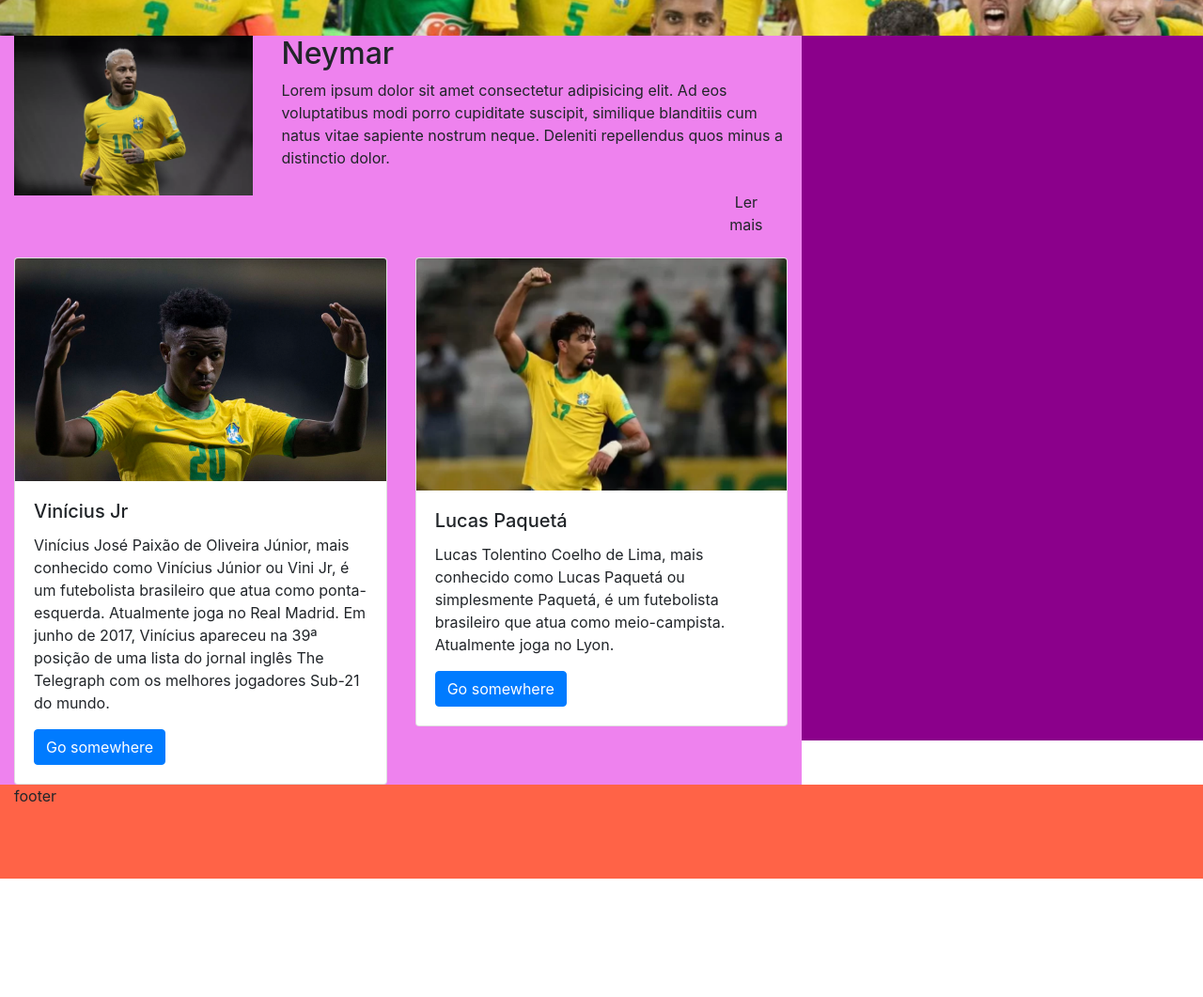
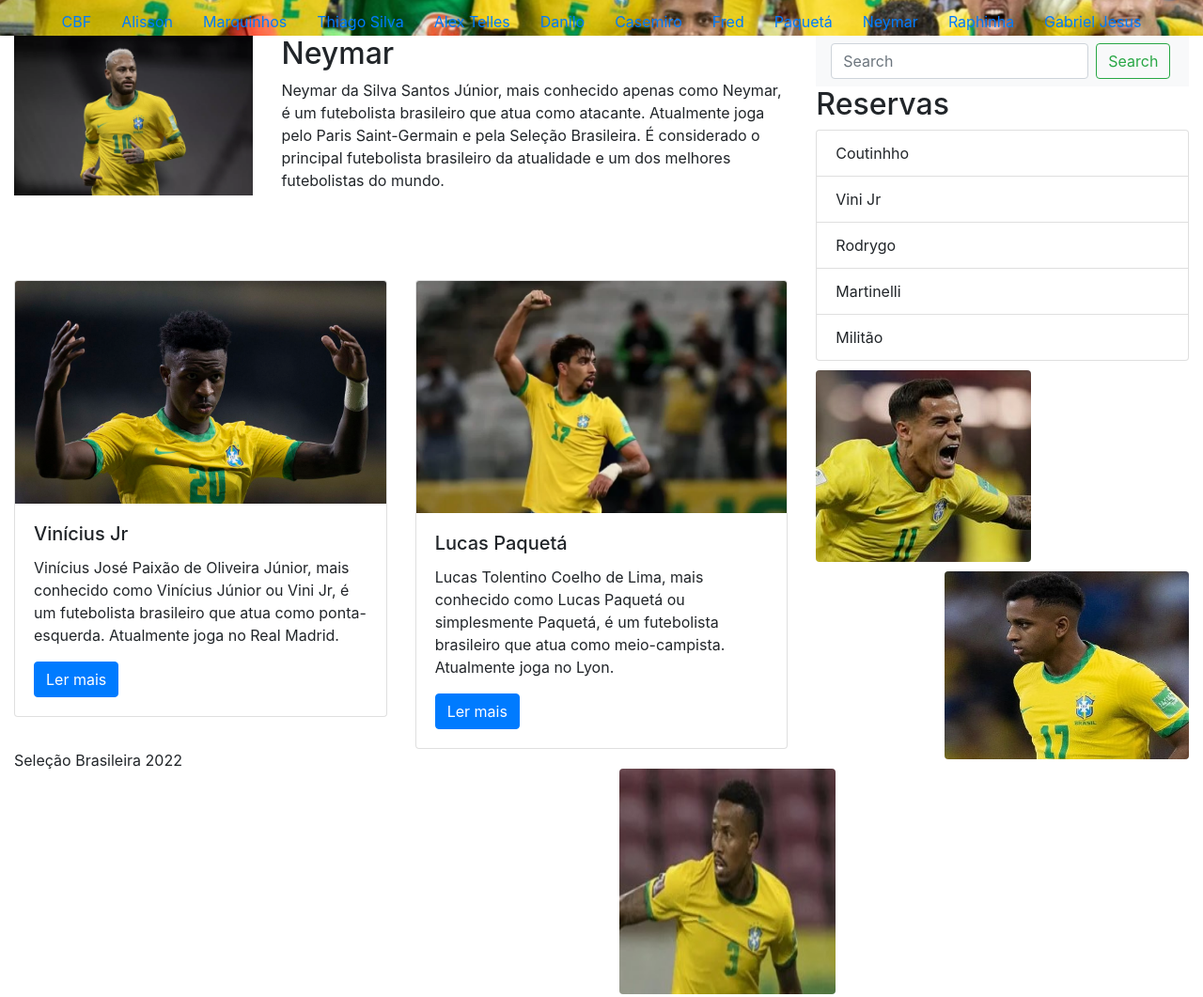
Before and after one commit to viniross/trabalho-bootstrap, a plain HTML site: page 08-18-vinícius/index.html in a window 1280 px wide. Shown: the part 262-1323 px from the top of the page at 94% size. Before the commit the page ends 1197 px from the top, so only its background shows below. Drawn offline with nearby package versions, Linux system fonts and the light colour scheme.

Commit message:
precisa de alterações

```diff
--- a/08-18-vinícius/index.html
+++ b/08-18-vinícius/index.html
@@ -8,47 +8,47 @@
     <link rel="stylesheet" href="https://cdn.jsdelivr.net/npm/bootstrap@4.6.2/dist/css/bootstrap.min.css" integrity="sha384-xOolHFLEh07PJGoPkLv1IbcEPTNtaed2xpHsD9ESMhqIYd0nLMwNLD69Npy4HI+N" crossorigin="anonymous">
     <link rel="stylesheet" href="./style.css">
 
-    <title>Hello, world!</title>
+    <title>Seleção Brasileira</title>
   </head>
   <body class="container-fluid">
     <header class="row">
         <div class="col-lg-12 col-12">
           <ul class="nav justify-content-center">
             <li class="nav-item">
-              <a class="nav-link" href="#">CBF</a>
+              <a class="nav-link" href="https://www.cbf.com.br/">CBF</a>
             </li>
             <li class="nav-item">
-              <a class="nav-link" href="#">Alisson</a>
+              <a class="nav-link" href="https://pt.wikipedia.org/wiki/Alisson_Becker">Alisson</a>
             </li>
             <li class="nav-item">
-              <a class="nav-link" href="#">Marquinhos</a>
+              <a class="nav-link" href="https://pt.wikipedia.org/wiki/Marquinhos_(futebolista,_1994)">Marquinhos</a>
             </li>
             <li class="nav-item">
-              <a class="nav-link" href="#">Thiago Silva</a>
+              <a class="nav-link" href="https://pt.wikipedia.org/wiki/Thiago_Silva">Thiago Silva</a>
             </li>
             <li class="nav-item">
-              <a class="nav-link" href="#">Alex Telles</a>
+              <a class="nav-link" href="https://pt.wikipedia.org/wiki/Alex_Telles">Alex Telles</a>
             </li>
             <li class="nav-item">
-              <a class="nav-link" href="#">Danilo</a>
+              <a class="nav-link" href="https://pt.wikipedia.org/wiki/Danilo_Luiz_da_Silva">Danilo</a>
             </li>
             <li class="nav-item">
-              <a class="nav-link" href="#">Casemiro</a>
+              <a class="nav-link" href="https://pt.wikipedia.org/wiki/Casemiro_(futebolista)">Casemiro</a>
             </li>
             <li class="nav-item">
-              <a class="nav-link" href="#">Fred</a>
+              <a class="nav-link" href="https://pt.wikipedia.org/wiki/Frederico_Rodrigues_Santos">Fred</a>
             </li>
             <li class="nav-item">
-              <a class="nav-link" href="#">Paquetá</a>
+              <a class="nav-link" href="https://pt.wikipedia.org/wiki/Lucas_Paquet%C3%A1">Paquetá</a>
             </li>
             <li class="nav-item">
-              <a class="nav-link" href="#">Neymar</a>
+              <a class="nav-link" href="https://pt.wikipedia.org/wiki/Neymar">Neymar</a>
             </li>
             <li class="nav-item">
-              <a class="nav-link" href="#">Raphinha</a>
+              <a class="nav-link" href="https://pt.wikipedia.org/wiki/Raphael_Dias_Belloli">Raphinha</a>
             </li>
             <li class="nav-item">
-              <a class="nav-link" href="#">Gabriel Jesus</a>
+              <a class="nav-link" href="https://pt.wikipedia.org/wiki/Gabriel_Jesus">Gabriel Jesus</a>
             </li>
           </ul>
         </div>
@@ -61,8 +61,8 @@
             </div>
             <div class="col-lg-8 col-12">
                 <h2>Neymar</h2>
-                <p>Lorem ipsum dolor sit amet consectetur adipisicing elit. Ad eos voluptatibus modi porro cupiditate suscipit, similique blanditiis cum natus vitae sapiente nostrum neque. Deleniti repellendus quos minus a distinctio dolor.</p>
-                <a href="" class="btn btn-neymar">Ler mais</a>
+                <p>Neymar da Silva Santos Júnior, mais conhecido apenas como Neymar, é um futebolista brasileiro que atua como atacante. Atualmente joga pelo Paris Saint-Germain e pela Seleção Brasileira. É considerado o principal futebolista brasileiro da atualidade e um dos melhores futebolistas do mundo.</p>
+                <a href="https://pt.wikipedia.org/wiki/Neymar" class="btn btn-neymar">Ler mais</a>
             </div>
         </div>
         <div class="row">
@@ -71,8 +71,8 @@
                     <img src="img/vinicius_junior_selecao_0.jpg" class="card-img-top" alt="...">
                     <div class="card-body">
                       <h5 class="card-title">Vinícius Jr</h5>
-                      <p class="card-text">Vinícius José Paixão de Oliveira Júnior, mais conhecido como Vinícius Júnior ou Vini Jr, é um futebolista brasileiro que atua como ponta-esquerda. Atualmente joga no Real Madrid. Em junho de 2017, Vinícius apareceu na 39ª posição de uma lista do jornal inglês The Telegraph com os melhores jogadores Sub-21 do mundo.</p>
-                      <a href="#" class="btn btn-primary">Go somewhere</a>
+                      <p class="card-text">Vinícius José Paixão de Oliveira Júnior, mais conhecido como Vinícius Júnior ou  Vini Jr, é um futebolista brasileiro que atua como ponta-esquerda. Atualmente joga no Real Madrid.</p>
+                      <a href="https://pt.wikipedia.org/wiki/Vin%C3%ADcius_J%C3%BAnior" class="btn btn-primary">Ler mais</a>
                     </div>
                   </div>
             </div>
@@ -82,19 +82,38 @@
                     <div class="card-body">
                       <h5 class="card-title">Lucas Paquetá</h5>
                       <p class="card-text">Lucas Tolentino Coelho de Lima, mais conhecido como Lucas Paquetá ou simplesmente Paquetá, é um futebolista brasileiro que atua como meio-campista. Atualmente joga no Lyon.</p>
-                      <a href="#" class="btn btn-primary">Go somewhere</a>
+                      <a href="https://pt.wikipedia.org/wiki/Lucas_Paquet%C3%A1" class="btn btn-primary">Ler mais</a>
                     </div>
                   </div>
             </div>
         </div>
     </main>
     <aside class="col-lg-4 col-12">
-
+      <nav class="navbar navbar-light bg-light">
+        <form class="form-inline">
+          <input class="form-control mr-sm-2" type="search" placeholder="Search" aria-label="Search">
+          <button class="btn btn-outline-success my-2 my-sm-0" type="submit">Search</button>
+        </form>
+      </nav>
+      <div>
+        <h2>Reservas</h2>
+      </div>
+      <ul class="list-group">
+        <li class="list-group-item">Coutinhho</li>
+        <li class="list-group-item">Vini Jr</li>
+        <li class="list-group-item">Rodrygo</li>
+        <li class="list-group-item">Martinelli</li>
+        <li class="list-group-item">Militão</li>
+      </ul>
+      <img src="img/coutinho cara.jpg" class="rounded float-left rounded-couto" alt="...">
+      <img src="img/rodrygo cara.jpg" class="rounded float-right rounded-rodrygo" alt="...">
+      <img src="img/militão cara.jpg" class="rounded float-right rounded-militão" alt="...">
+      <img src="img/martinelli cara.jpg" class="rounded float-right rounded-martinelli" alt="...">
     </aside>
     </div>
     <footer class="row">
         <div class="col-12 col-12">
-            footer
+            Seleção Brasileira 2022
         </div>
     </footer>
     <script src="https://cdn.jsdelivr.net/npm/jquery@3.5.1/dist/jquery.slim.min.js" integrity="sha384-DfXdz2htPH0lsSSs5nCTpuj/zy4C+OGpamoFVy38MVBnE+IbbVYUew+OrCXaRkfj" crossorigin="anonymous"></script>
--- a/08-18-vinícius/style.css
+++ b/08-18-vinícius/style.css
@@ -1,5 +1,4 @@
 header{
-    background-color: yellow;
     height: 300px;
     background-image: url(img/selecao-brasileira-1-scaled.jpg);
     background-position: 27% 25%;
@@ -7,24 +6,47 @@ header{
 }
 
 main{
-    background-color: violet;
     height: auto;
 }
 
 aside{
-    background-color: darkmagenta;
     height: 750px;
+    width: auto;
 }
 
 footer{
-    background-color: tomato;
     height: 100px;
 }
 
 .btn-neymar{
-  margin-left: 450px;
+  margin-left: 630px;
 }
 
 .nav{
-    margin-top: 160px;
+    margin-top: 265px;
 }
+
+.rounded-couto{
+  margin-top: 10px;
+}
+
+.rounded-rodrygo{
+    margin-top: 10px;
+    width: 260px;
+    height: 200px;
+}
+
+.rounded-martinelli{
+    margin-bottom: 1000px;
+    width: 220px;
+    height: 220px;
+    margin-left: 385px;
+}
+
+.rounded-militão{
+    margin-top: 10px;
+    margin-bottom: 300px;
+    width: 230px;
+    height: 240px;
+    margin-right: 376px;
+}
```
Also changed, not shown: 08-18-vinícius/img/coutinho cara.jpg (added), 08-18-vinícius/img/coutinho.jpg (added), 08-18-vinícius/img/martinelli cara.jpg (added), 08-18-vinícius/img/martinelli.jpeg (added), 08-18-vinícius/img/militão cara.jpg (added), 08-18-vinícius/img/militão.jpg (added), 08-18-vinícius/img/rodrygo cara.jpg (added), 08-18-vinícius/img/rodrygo.jpeg (added).
